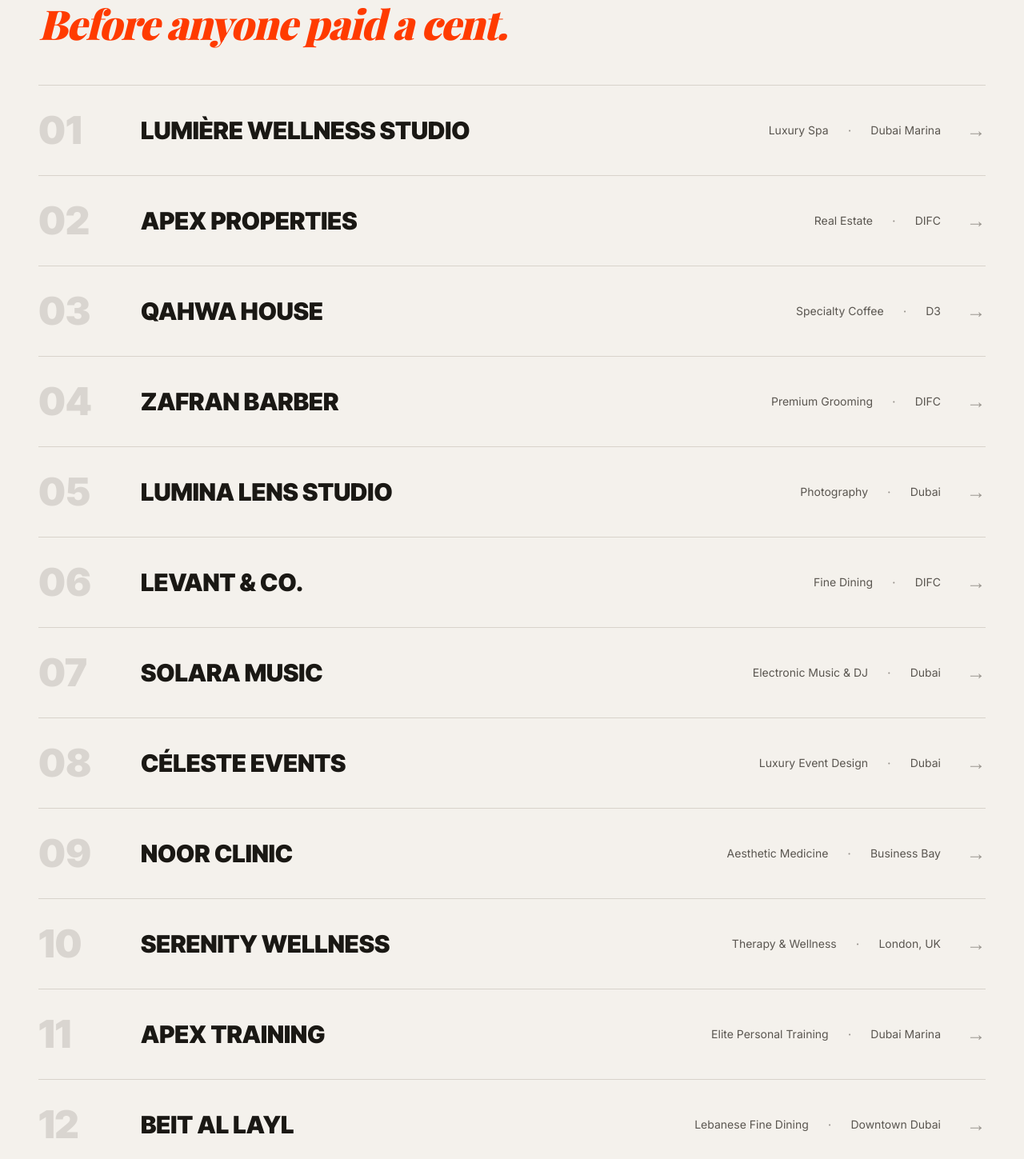
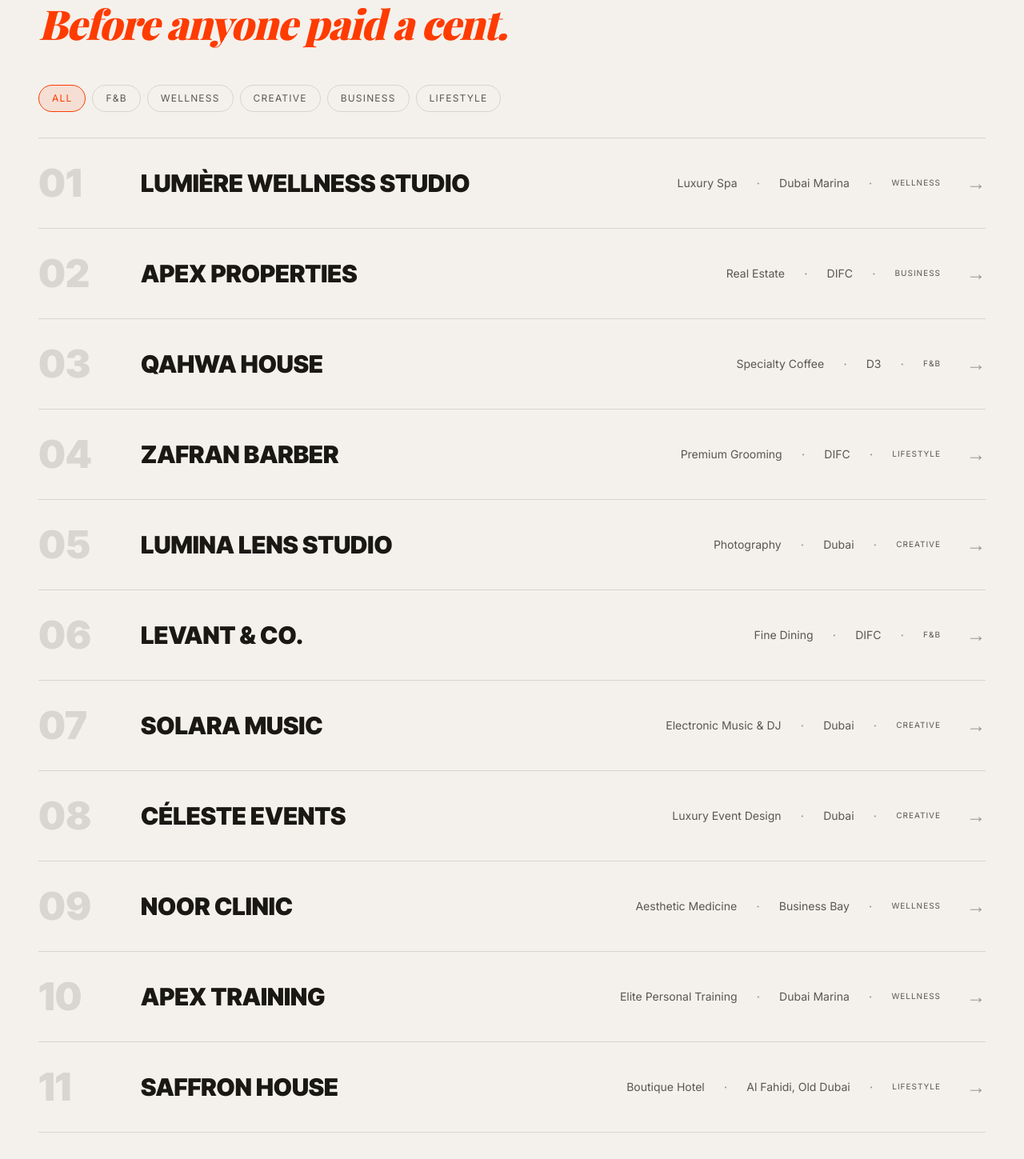
Before and after one commit to webvanguardai/webvanguard-website, a Next.js app in the folder webvanguard/: page / in a window 1280 px wide. Shown: the part 2841-4290 px from the top of the page at 80% size. Built offline with nearby package versions, Linux system fonts and the light colour scheme.

Commit message:
feat(work): category filters, tags, project count, remove Serenity & Beit Al Layl, renumber to 01-22

```diff
--- a/webvanguard/components/Work.tsx
+++ b/webvanguard/components/Work.tsx
@@ -2,6 +2,8 @@
 
 import { motion, AnimatePresence } from 'framer-motion'
 import { useState } from 'react'
+
+type Category = 'F&B' | 'Wellness' | 'Creative' | 'Business' | 'Lifestyle'
 
 const projects = [
   {
@@ -9,6 +11,7 @@ const projects = [
     name: 'Lumière Wellness Studio',
     industry: 'Luxury Spa',
     location: 'Dubai Marina',
+    category: 'Wellness' as Category,
     url: 'https://lumiere-wellness.vercel.app',
     thumbnail: 'https://api.microlink.io/?url=https://lumiere-wellness.vercel.app&screenshot=true&embed=screenshot.url&meta=false&type=jpeg&viewport.width=1440&viewport.height=900',
     accent: '#D4AF37',
@@ -19,6 +22,7 @@ const projects = [
     name: 'Apex Properties',
     industry: 'Real Estate',
     location: 'DIFC',
+    category: 'Business' as Category,
     url: 'https://apex-properties.vercel.app',
     thumbnail: 'https://api.microlink.io/?url=https://apex-properties.vercel.app&screenshot=true&embed=screenshot.url&meta=false&type=jpeg&viewport.width=1440&viewport.height=900',
     accent: '#3B82F6',
@@ -29,6 +33,7 @@ const projects = [
     name: 'Qahwa House',
     industry: 'Specialty Coffee',
     location: 'D3',
+    category: 'F&B' as Category,
     url: 'https://qahwa-house.vercel.app',
     thumbnail: 'https://api.microlink.io/?url=https://qahwa-house.vercel.app&screenshot=true&embed=screenshot.url&meta=false&type=jpeg&viewport.width=1440&viewport.height=900',
     accent: '#C4956A',
@@ -39,6 +44,7 @@ const projects = [
     name: 'Zafran Barber',
     industry: 'Premium Grooming',
     location: 'DIFC',
+    category: 'Lifestyle' as Category,
     url: 'https://zafran-barber.vercel.app',
     thumbnail: 'https://api.microlink.io/?url=https://zafran-barber.vercel.app&screenshot=true&embed=screenshot.url&meta=false&type=jpeg&viewport.width=1440&viewport.height=900',
     accent: '#E8C872',
@@ -49,6 +55,7 @@ const projects = [
     name: 'Lumina Lens Studio',
     industry: 'Photography',
     location: 'Dubai',
+    category: 'Creative' as Category,
     url: 'https://lumina-lens-six.vercel.app',
     thumbnail: 'https://api.microlink.io/?url=https://lumina-lens-six.vercel.app&screenshot=true&embed=screenshot.url&meta=false&type=jpeg&viewport.width=1440&viewport.height=900',
     accent: '#E0E0E0',
@@ -59,6 +66,7 @@ const projects = [
     name: 'Levant & Co.',
     industry: 'Fine Dining',
     location: 'DIFC',
+    category: 'F&B' as Category,
     url: 'https://levant-co.vercel.app',
     thumbnail: 'https://api.microlink.io/?url=https://levant-co.vercel.app&screenshot=true&embed=screenshot.url&meta=false&type=jpeg&viewport.width=1440&viewport.height=900',
     accent: '#C9956B',
@@ -69,6 +77,7 @@ const projects = [
     name: 'Solara Music',
     industry: 'Electronic Music & DJ',
     location: 'Dubai',
+    category: 'Creative' as Category,
     url: 'https://solara-music-chi.vercel.app',
     thumbnail: 'https://api.microlink.io/?url=https://solara-music-chi.vercel.app&screenshot=true&embed=screenshot.url&meta=false&type=jpeg&viewport.width=1440&viewport.height=900',
     accent: '#7B68EE',
@@ -79,6 +88,7 @@ const projects = [
     name: 'Céleste Events',
     industry: 'Luxury Event Design',
     location: 'Dubai',
+    category: 'Creative' as Category,
     url: 'https://celeste-events.vercel.app',
     thumbnail: 'https://api.microlink.io/?url=https://celeste-events.vercel.app&screenshot=true&embed=screenshot.url&meta=false&type=jpeg&viewport.width=1440&viewport.height=900',
     accent: '#C9956B',
@@ -89,6 +99,7 @@ const projects = [
     name: 'Noor Clinic',
     industry: 'Aesthetic Medicine',
     location: 'Business Bay',
+    category: 'Wellness' as Category,
     url: 'https://noor-clinic.vercel.app',
     thumbnail: 'https://api.microlink.io/?url=https://noor-clinic.vercel.app&screenshot=true&embed=screenshot.url&meta=false&type=jpeg&viewport.width=1440&viewport.height=900',
     accent: '#C9A96E',
@@ -96,155 +107,151 @@ const projects = [
   },
   {
     label: '10',
-    name: 'Serenity Wellness',
-    industry: 'Therapy & Wellness',
-    location: 'London, UK',
-    url: 'https://mindwave-nu.vercel.app',
-    thumbnail: 'https://api.microlink.io/?url=https://mindwave-nu.vercel.app&screenshot=true&embed=screenshot.url&meta=false&type=jpeg&viewport.width=1440&viewport.height=900',
-    accent: '#8FAF9F',
-    bg: '#2D4A3E',
-  },
-  {
-    label: '11',
     name: 'APEX Training',
     industry: 'Elite Personal Training',
     location: 'Dubai Marina',
+    category: 'Wellness' as Category,
     url: 'https://apex-training-rust.vercel.app',
     thumbnail: 'https://api.microlink.io/?url=https://apex-training-rust.vercel.app&screenshot=true&embed=screenshot.url&meta=false&type=jpeg&viewport.width=1440&viewport.height=900',
     accent: '#D4AF6B',
     bg: '#0A0A0A',
   },
   {
-    label: '12',
-    name: 'Beit Al Layl',
-    industry: 'Lebanese Fine Dining',
-    location: 'Downtown Dubai',
-    url: 'https://beit-al-layl-v2.vercel.app',
-    thumbnail: 'https://api.microlink.io/?url=https://beit-al-layl-v2.vercel.app&screenshot=true&embed=screenshot.url&meta=false&type=jpeg&viewport.width=1440&viewport.height=900',
-    accent: '#C9A55A',
-    bg: '#0D0B0E',
-  },
-  {
-    label: '13',
+    label: '11',
     name: 'Saffron House',
     industry: 'Boutique Hotel',
     location: 'Al Fahidi, Old Dubai',
+    category: 'Lifestyle' as Category,
     url: 'https://saffron-house-nu.vercel.app',
     thumbnail: 'https://api.microlink.io/?url=https://saffron-house-nu.vercel.app&screenshot=true&embed=screenshot.url&meta=false&type=jpeg&viewport.width=1440&viewport.height=900',
     accent: '#E8A422',
     bg: '#0E0C08',
   },
   {
-    label: '14',
+    label: '12',
     name: 'Atelier Forma',
     industry: 'Architecture & Interior Design',
     location: 'DIFC, Dubai',
+    category: 'Business' as Category,
     url: 'https://atelier-forma-three.vercel.app',
     thumbnail: 'https://api.microlink.io/?url=https://atelier-forma-three.vercel.app&screenshot=true&embed=screenshot.url&meta=false&type=jpeg&viewport.width=1440&viewport.height=900',
     accent: '#C4A882',
     bg: '#F5F3EF',
   },
   {
-    label: '15',
+    label: '13',
     name: 'Stella Atelier',
     industry: 'Luxury Fashion Boutique',
     location: 'DIFC, Dubai',
+    category: 'Lifestyle' as Category,
     url: 'https://stella-atelier.vercel.app',
     thumbnail: 'https://api.microlink.io/?url=https://stella-atelier.vercel.app&screenshot=true&embed=screenshot.url&meta=false&type=jpeg&viewport.width=1440&viewport.height=900',
     accent: '#C9A96E',
     bg: '#0C0C0C',
   },
   {
-    label: '16',
+    label: '14',
     name: 'Prestige Drive',
     industry: 'Luxury Car Rental',
     location: 'Dubai',
+    category: 'Lifestyle' as Category,
     url: 'https://prestige-drive-beta.vercel.app',
     thumbnail: 'https://api.microlink.io/?url=https://prestige-drive-beta.vercel.app&screenshot=true&embed=screenshot.url&meta=false&type=jpeg&viewport.width=1440&viewport.height=900',
     accent: '#E63946',
     bg: '#080808',
   },
   {
-    label: '17',
+    label: '15',
     name: 'The Collective',
     industry: 'Boutique Co-Working Space',
     location: 'DIFC, Dubai',
+    category: 'Business' as Category,
     url: 'https://the-collective-three.vercel.app',
     thumbnail: 'https://api.microlink.io/?url=https://the-collective-three.vercel.app&screenshot=true&embed=screenshot.url&meta=false&type=jpeg&viewport.width=1440&viewport.height=900',
     accent: '#6B5B3E',
     bg: '#F4F2EE',
   },
   {
-    label: '18',
+    label: '16',
     name: 'Apex Capital',
     industry: 'Fintech & Digital Assets',
     location: 'DIFC, Dubai',
+    category: 'Business' as Category,
     url: 'https://apex-fintech.vercel.app',
     thumbnail: 'https://api.microlink.io/?url=https://apex-fintech.vercel.app&screenshot=true&embed=screenshot.url&meta=false&type=jpeg&viewport.width=1440&viewport.height=900',
     accent: '#0EA5E9',
     bg: '#050A14',
   },
   {
-    label: '19',
+    label: '17',
     name: 'NOIR Studio',
     industry: 'Visual Artist & Creative Director',
     location: 'Dubai',
+    category: 'Creative' as Category,
     url: 'https://noir-studio-sigma.vercel.app',
     thumbnail: 'https://api.microlink.io/?url=https://noir-studio-sigma.vercel.app&screenshot=true&embed=screenshot.url&meta=false&type=jpeg&viewport.width=1440&viewport.height=900',
     accent: '#FF0040',
     bg: '#000000',
   },
   {
-    label: '20',
+    label: '18',
     name: 'Atlas Legal Group',
     industry: 'DIFC Law Firm',
     location: 'Dubai',
+    category: 'Business' as Category,
     url: 'https://atlas-legal.vercel.app',
     thumbnail: 'https://api.microlink.io/?url=https://atlas-legal.vercel.app&screenshot=true&embed=screenshot.url&meta=false&type=jpeg&viewport.width=1440&viewport.height=900',
     accent: '#C9956B',
     bg: '#0A0A0A',
   },
   {
-    label: '21',
+    label: '19',
     name: 'Leila Hariri Dental',
     industry: 'Aesthetic Dentistry',
     location: 'Dubai',
+    category: 'Lifestyle' as Category,
     url: 'https://leila-hariri-dental.vercel.app',
     thumbnail: 'https://api.microlink.io/?url=https://leila-hariri-dental.vercel.app&screenshot=true&embed=screenshot.url&meta=false&type=jpeg&viewport.width=1440&viewport.height=900',
     accent: '#E8C4B5',
     bg: '#FFF8F5',
   },
   {
-    label: '22',
+    label: '20',
     name: 'Maison Joëlle',
     industry: 'Bespoke Fine Jewelry',
     location: 'Dubai',
+    category: 'Creative' as Category,
     url: 'https://maison-joelle.vercel.app',
     thumbnail: 'https://api.microlink.io/?url=https://maison-joelle.vercel.app&screenshot=true&embed=screenshot.url&meta=false&type=jpeg&viewport.width=1440&viewport.height=900',
     accent: '#C9A96E',
     bg: '#0A0808',
   },
   {
-    label: '23',
+    label: '21',
     name: 'Sakura Studio',
     industry: 'Yoga & Aerial Yoga Studio',
     location: 'Business Bay, Dubai',
+    category: 'Wellness' as Category,
     url: 'https://sakura-studio.vercel.app',
     thumbnail: 'https://api.microlink.io/?url=https://sakura-studio.vercel.app&screenshot=true&embed=screenshot.url&meta=false&type=jpeg&viewport.width=1440&viewport.height=900',
     accent: '#C9956B',
     bg: '#1A2E1A',
   },
   {
-    label: '24',
+    label: '22',
     name: 'The Dark Passage',
     industry: 'Horror Escape Room',
     location: 'Dubai',
+    category: 'Creative' as Category,
     url: 'https://the-dark-passage.vercel.app',
     thumbnail: 'https://api.microlink.io/?url=https://the-dark-passage.vercel.app&screenshot=true&embed=screenshot.url&meta=false&type=jpeg&viewport.width=1440&viewport.height=900',
     accent: '#CC0000',
     bg: '#050505',
   },
 ]
+
+type FilterCategory = 'All' | Category
+const FILTER_CATEGORIES: FilterCategory[] = ['All', 'F&B', 'Wellness', 'Creative', 'Business', 'Lifestyle']
 
 function ProjectRow({
   project,
@@ -281,7 +288,7 @@ function ProjectRow({
           {project.name}
         </h3>
 
-        {/* Industry + Location — hidden on mobile */}
+        {/* Industry + Location + Category — hidden on mobile */}
         <div className="hidden md:flex items-center gap-6 shrink-0">
           <span className="text-sm text-text-secondary font-body">
             {project.industry}
@@ -289,6 +296,10 @@ function ProjectRow({
           <span className="text-text-muted">·</span>
           <span className="text-sm text-text-secondary font-body">
             {project.location}
+          </span>
+          <span className="text-text-muted">·</span>
+          <span className="font-body text-[10px] tracking-widest uppercase text-text-secondary">
+            {project.category}
           </span>
         </div>
 
@@ -303,6 +314,8 @@ function ProjectRow({
         <span className="text-xs text-text-muted">{project.industry}</span>
         <span className="text-text-muted text-xs">·</span>
         <span className="text-xs text-text-muted">{project.location}</span>
+        <span className="text-text-muted text-xs">·</span>
+        <span className="font-body text-[10px] tracking-widest uppercase text-text-secondary">{project.category}</span>
       </div>
     </motion.a>
   )
@@ -310,6 +323,11 @@ function ProjectRow({
 
 export default function Work() {
   const [hoveredProject, setHoveredProject] = useState<typeof projects[0] | null>(null)
+  const [activeFilter, setActiveFilter] = useState<FilterCategory>('All')
+
+  const filteredProjects = activeFilter === 'All'
+    ? projects
+    : projects.filter((p) => p.category === activeFilter)
 
   return (
     <section id="work" className="py-section">
@@ -322,16 +340,56 @@ export default function Work() {
           transition={{ duration: 0.6 }}
           className="mb-12"
         >
-          <p className="section-label mb-4">Selected work</p>
+          <div className="flex items-center gap-4 mb-4">
+            <p className="section-label">Selected work</p>
+            <span className="font-body text-xs tracking-widest uppercase text-text-secondary">
+              — {filteredProjects.length} projects
+            </span>
+          </div>
           <h2 className="font-display font-black text-heading text-text-primary uppercase">
             We built these.<br />
             <span className="font-serif italic text-accent normal-case">Before anyone paid a cent.</span>
           </h2>
         </motion.div>
 
+        {/* Category filters */}
+        <motion.div
+          initial={{ opacity: 0, y: 20 }}
+          whileInView={{ opacity: 1, y: 0 }}
+          viewport={{ once: true }}
+          transition={{ duration: 0.5, delay: 0.1 }}
+          className="flex flex-wrap gap-2 mb-8"
+        >
+          {FILTER_CATEGORIES.map((cat) => {
+            const isActive = activeFilter === cat
+            return (
+              <button
+                key={cat}
+                onClick={() => setActiveFilter(cat)}
+                className={[
+                  'font-body text-xs tracking-widest uppercase px-4 py-2 border rounded-full transition-all duration-200',
+                  isActive
+                    ? 'border-accent text-accent bg-accent/10'
+                    : 'border-border text-text-secondary bg-transparent hover:text-text-primary',
+                ].join(' ')}
+              >
+                {cat}
+              </button>
+            )
+          })}
+        </motion.div>
+
         {/* Project list */}
         <div className="border-t border-border">
-          {projects.map((project, i) => (
+          <AnimatePresence mode="wait">
+            <motion.div
+              key={activeFilter}
+              initial={{ opacity: 0, y: 10 }}
+              animate={{ opacity: 1, y: 0 }}
+              exit={{ opacity: 0, y: -10 }}
+              transition={{ duration: 0.25, ease: [0.22, 1, 0.36, 1] }}
+            >
+              {filteredProjects.map((project, i) => (
                 <ProjectRow
                   key={project.label}
                   project={project}
@@ -340,6 +398,8 @@ export default function Work() {
                   onLeave={() => setHoveredProject(null)}
                 />
               ))}
+            </motion.div>
+          </AnimatePresence>
         </div>
 
         {/* Footer */}
```
Lines whose indentation alone changed are shown as unchanged.
